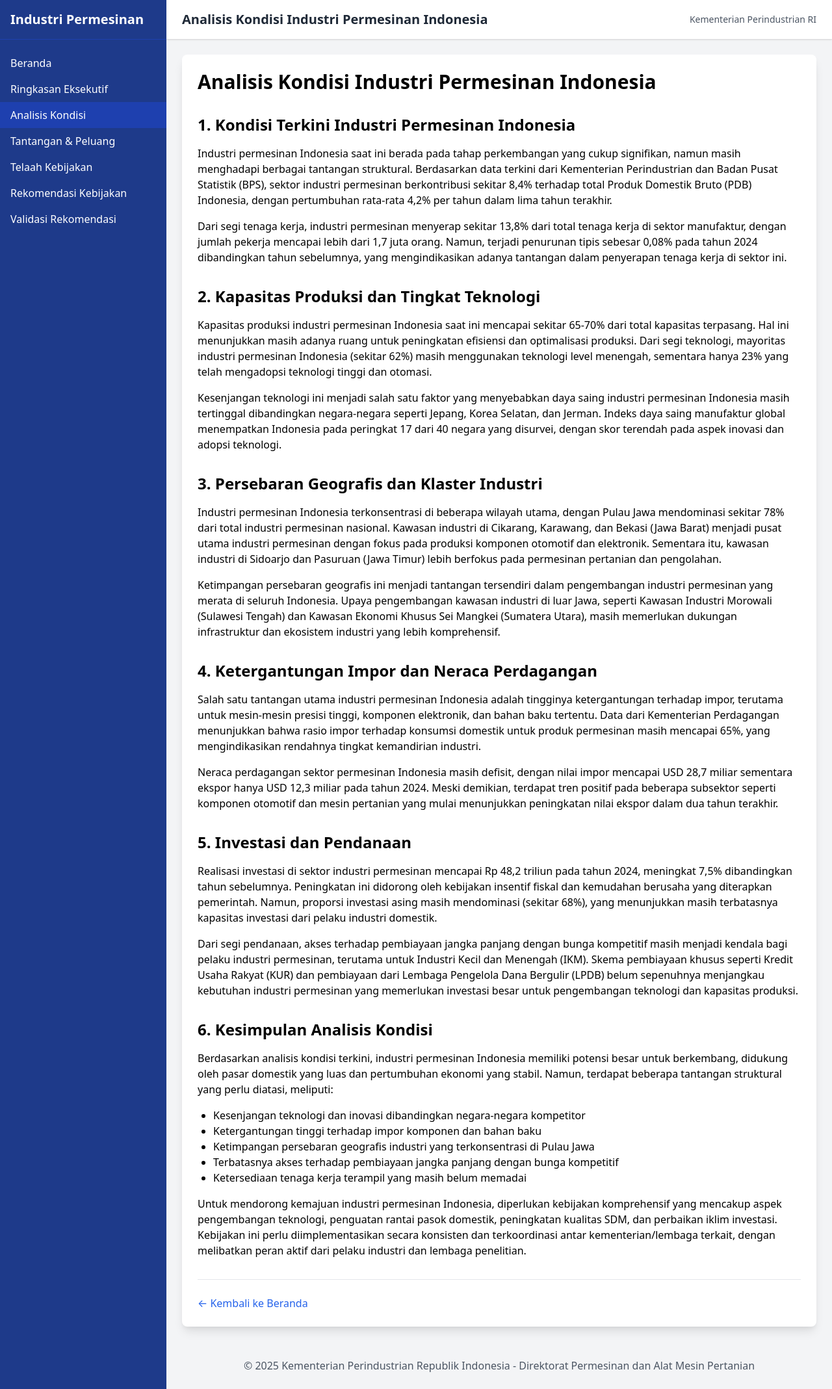
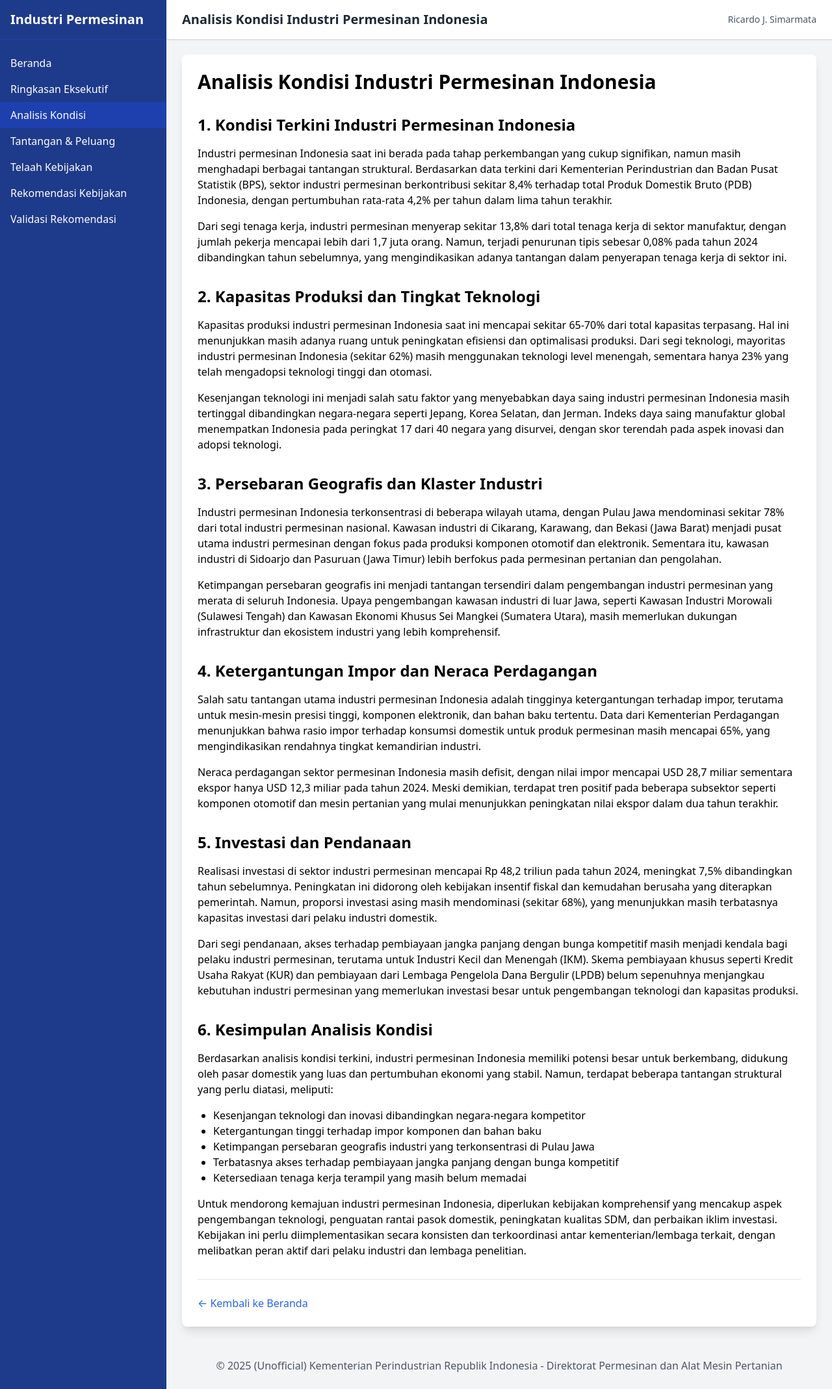
Before and after one commit to ricardosimarmata/industri-permesinan, a plain HTML site: page analisis-kondisi.html in a window 1280 px wide. Shown: the whole page at 65% size. Drawn offline with nearby package versions, Linux system fonts and the light colour scheme.

Commit message:
Update analisis-kondisi.html

```diff
--- a/analisis-kondisi.html
+++ b/analisis-kondisi.html
@@ -64,7 +64,7 @@
                     </h1>
                     <div class="flex items-center">
                         <span class="text-sm text-gray-600">
-                            Kementerian Perindustrian RI
+                            Ricardo J. Simarmata
                         </span>
                     </div>
                 </div>
@@ -154,7 +154,7 @@
             <!-- Footer -->
             <footer class="bg-gray-100 p-6">
                 <p class="text-center text-gray-600">
-                    © 2025 Kementerian Perindustrian Republik Indonesia - Direktorat Permesinan dan Alat Mesin Pertanian
+                    © 2025 (Unofficial) Kementerian Perindustrian Republik Indonesia - Direktorat Permesinan dan Alat Mesin Pertanian
                 </p>
             </footer>
         </div>
```
